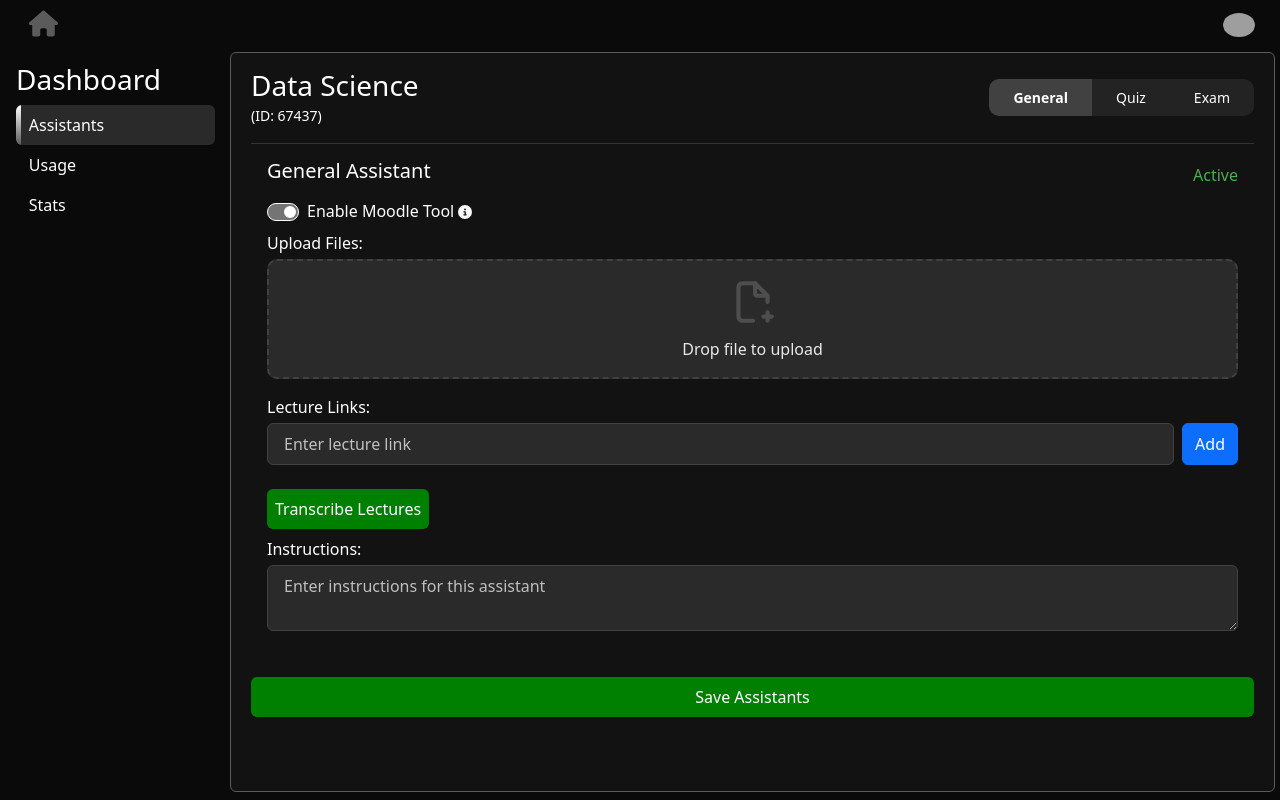
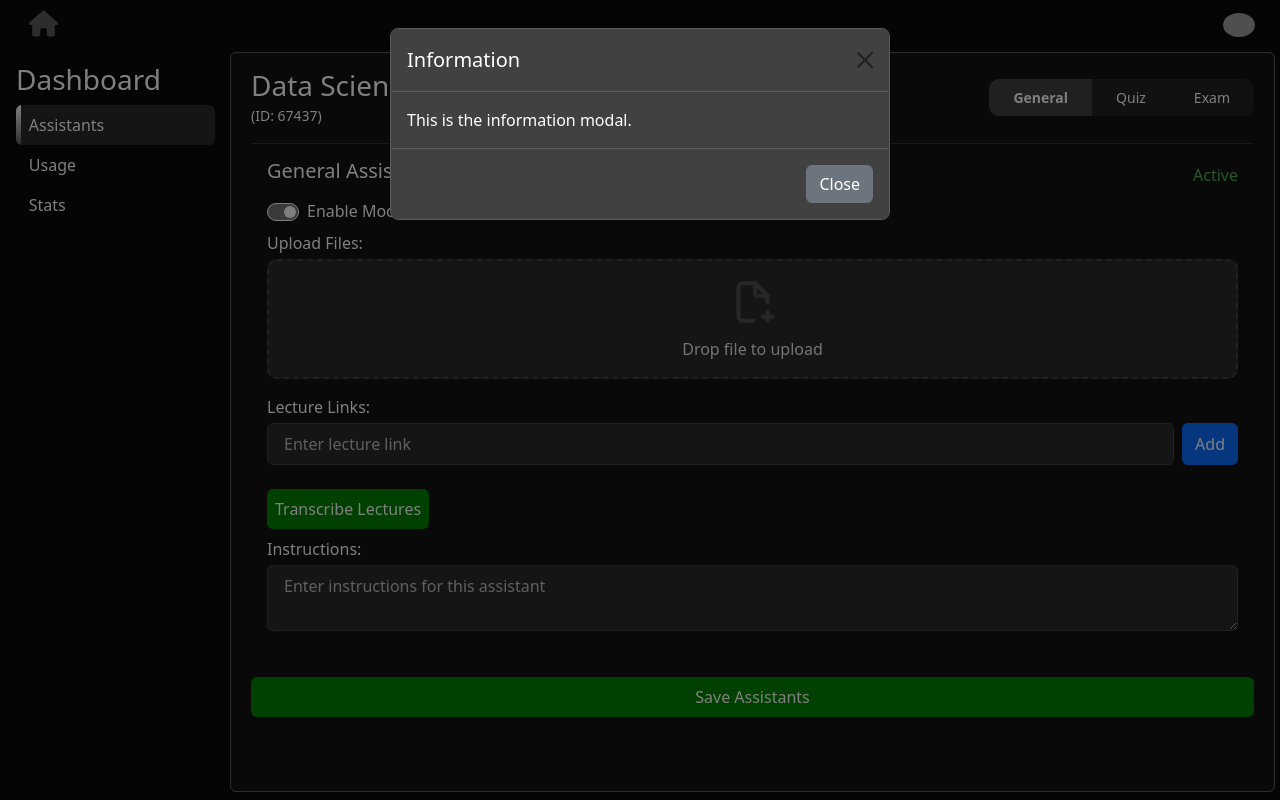
Before and after one commit to RealChoki/Owlie, a Vue app in the folder frontend/: page /courses/1 in a window 1280 px wide. Both pictures are taken after a click on the icon 465 px from the left and 211 px from the top of the page. Built offline with nearby package versions, Linux system fonts and the light colour scheme; grey boxes are pictures that could not be loaded.

Commit message:
feat: add info modal to AssistantDashboard for user guidance

```diff
--- a/frontend/src/dashboard-components/AssistantDashboard.vue
+++ b/frontend/src/dashboard-components/AssistantDashboard.vue
@@ -206,10 +206,30 @@
       <button class="btn btn-action w-100 mt-3" @click="saveAssistants">Save Assistants</button>
     </div>
   </div>
+<!-- Bootstrap Modal -->
+<div class="modal fade" id="infoModal" tabindex="-1" aria-labelledby="infoModalLabel" aria-hidden="true">
+  <div class="modal-dialog">
+    <div class="modal-content">
+      <div class="modal-header">
+        <h5 class="modal-title" id="infoModalLabel">Information</h5>
+        <button type="button" class="btn-close" data-bs-dismiss="modal" aria-label="Close"></button>
+      </div>
+      <div class="modal-body">
+        <!-- Modal content goes here -->
+        This is the information modal.
+      </div>
+      <div class="modal-footer">
+        <button type="button" class="btn btn-secondary" data-bs-dismiss="modal">Close</button>
+      </div>
+    </div>
+  </div>
+</div>
+
 </template>
 
 <script setup lang="ts">
 import { ref, computed, onMounted } from 'vue'
+import * as bootstrap from 'bootstrap'
 import { FontAwesomeIcon } from '@fortawesome/vue-fontawesome'
 import { library } from '@fortawesome/fontawesome-svg-core'
 import { faPenToSquare, faSquareXmark, faCircleInfo } from '@fortawesome/free-solid-svg-icons'
@@ -410,7 +430,17 @@
   return link.length > maxLength ? link.slice(0, maxLength) + '...' : link
 }
 
-// Function to set the width of the fixed header
+// ---------------------------------
+// 5. Info Modal
+// ---------------------------------
+function toggleInfo() {
+  const infoModal = new bootstrap.Modal(document.getElementById('infoModal'))
+  infoModal.show()
+}
+
+// ---------------------------------
+// 6. Fixed Header Width
+// ---------------------------------
 function setHeaderWidth() {
   const header = document.querySelector('.non-scrollable-header') as HTMLElement;
   const parent = document.querySelector('.test-container') as HTMLElement;
@@ -654,4 +684,27 @@
     opacity: 1;
   }
 }
+
+/* Modal Styling */
+.modal-content {
+  background-color: var(--color-gray-light); /* Light background color */
+  border: 1px solid var(--color-gray-shadow);
+  border-radius: 8px;
+}
+
+.modal-header {
+  border-bottom: 1px solid var(--color-gray-shadow);
+}
+
+.modal-title {
+  color: var(--color-white);
+}
+
+.modal-body {
+  color: var(--color-white);
+}
+
+.modal-footer {
+  border-top: 1px solid var(--color-gray-shadow);
+}
 </style>
```
